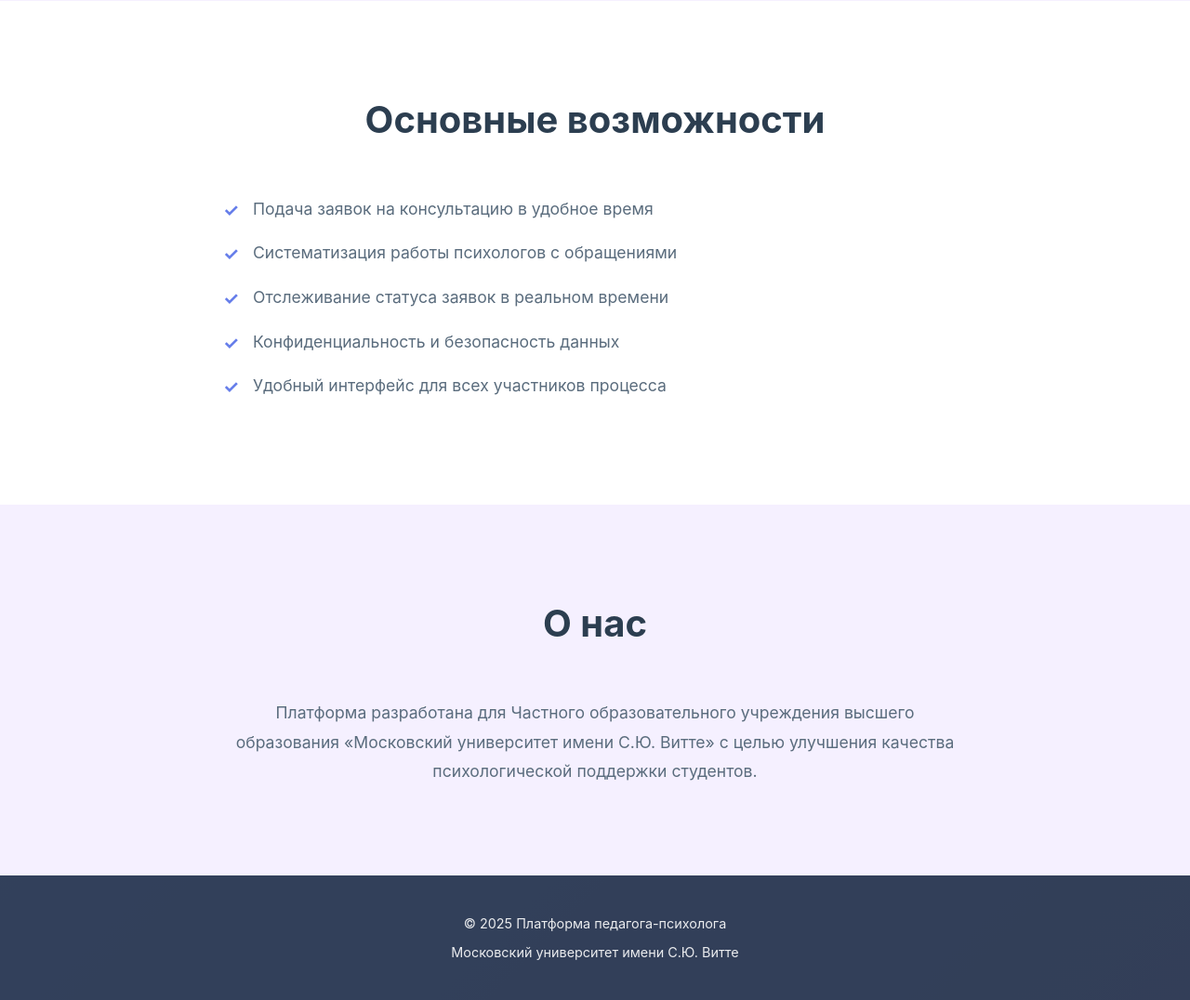
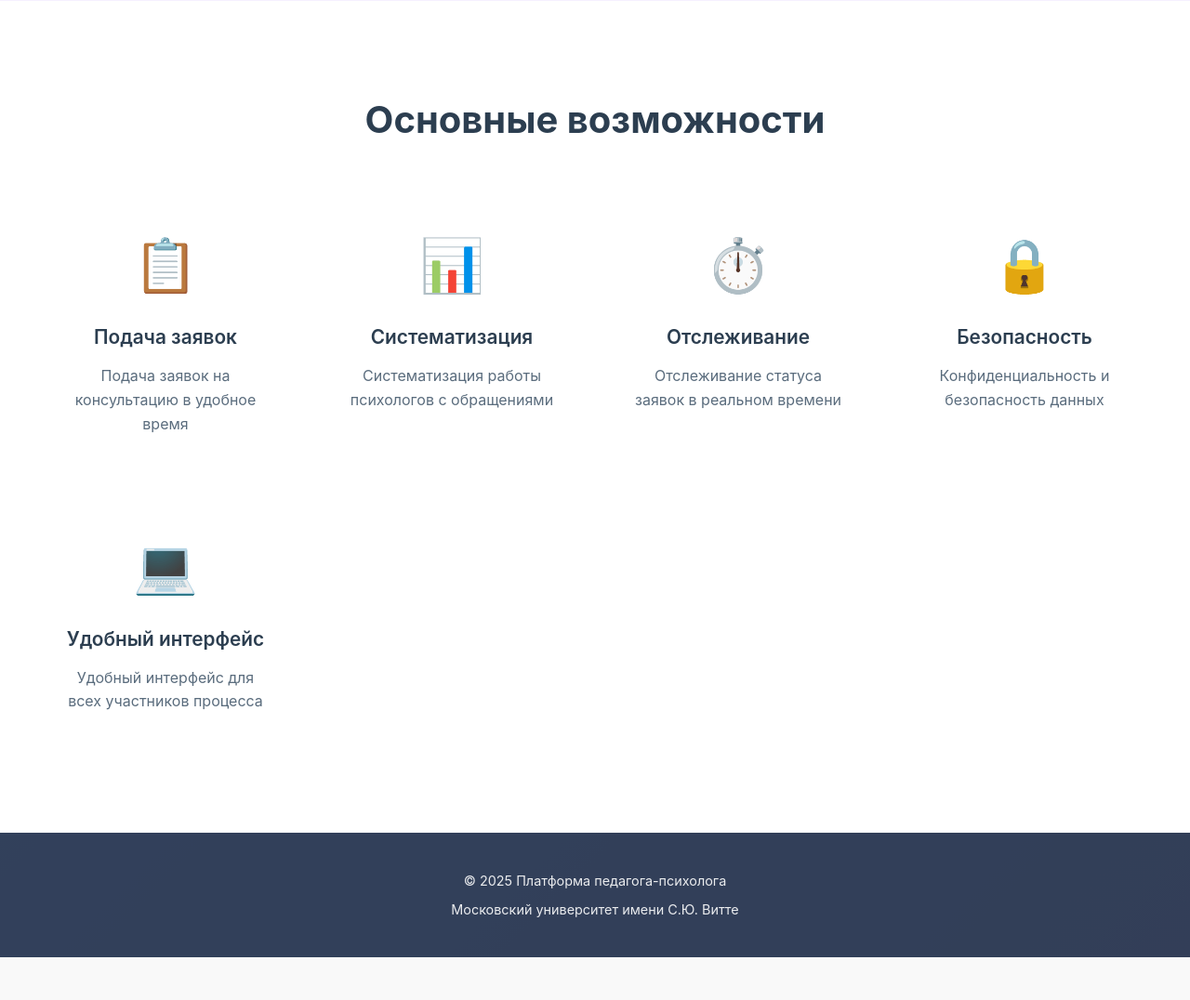
Before and after one commit to psixolog44/psixolog-cabinet, a Django app: page /about/ in a window 1280 px wide. Shown: the part 841-1917 px from the top of the page at 93% size. After the commit the page ends 1871 px from the top, so only its background shows below. Run offline with Django 5.2, Linux system fonts and the light colour scheme.

Commit message:
Modernized page UI

```diff
--- a/static/css/style.css
+++ b/static/css/style.css
@@ -347,47 +347,41 @@ section h2 {
     padding: 2rem 0;
 }
 
-.features-list {
-    list-style: none;
-    padding-left: 0;
-    margin: 2rem auto 0;
-    max-width: 800px;
+.features-grid-about {
+    display: grid;
+    grid-template-columns: repeat(auto-fit, minmax(250px, 1fr));
+    gap: 2rem;
+    margin-top: 2rem;
 }
 
-.features-list li {
-    font-size: 1.1rem;
-    line-height: 1.8;
-    color: #5a6c7d;
-    padding-left: 2rem;
-    position: relative;
-    margin-bottom: 1rem;
-    text-align: left;
+.feature-item {
+    text-align: center;
+    padding: 2rem 1.5rem;
+    transition: transform 0.3s ease;
 }
 
-.features-list li::before {
-    content: "✓";
-    position: absolute;
-    left: 0;
-    color: #667eea;
-    font-weight: bold;
-    font-size: 1.2rem;
+.feature-item:hover {
+    transform: translateY(-5px);
 }
 
-.about-info {
-    background: #f5f0ff;
+.feature-icon-about {
+    font-size: 3.5rem;
+    margin-bottom: 1rem;
+    display: block;
 }
 
-.about-info .section-content {
-    padding: 2rem 0;
+.feature-item h3 {
+    font-size: 1.3rem;
+    margin-bottom: 0.8rem;
+    color: #2c3e50;
+    font-weight: 600;
 }
 
-.about-info p {
-    font-size: 1.1rem;
-    line-height: 1.8;
+.feature-item p {
+    font-size: 1rem;
+    line-height: 1.6;
     color: #5a6c7d;
-    text-align: center;
-    max-width: 800px;
-    margin: 0 auto;
+    margin: 0;
 }
 
 .features {
@@ -552,6 +546,10 @@ section h2 {
         grid-template-columns: 1fr;
     }
 
+    .features-grid-about {
+        grid-template-columns: 1fr;
+    }
+
     .steps {
         grid-template-columns: 1fr;
     }
--- a/templates/about.html
+++ b/templates/about.html
@@ -20,20 +20,33 @@
 <section class="about-features">
     <div class="section-content">
         <h2>Основные возможности</h2>
-        <ul class="features-list">
-            <li>Подача заявок на консультацию в удобное время</li>
-            <li>Систематизация работы психологов с обращениями</li>
-            <li>Отслеживание статуса заявок в реальном времени</li>
-            <li>Конфиденциальность и безопасность данных</li>
-            <li>Удобный интерфейс для всех участников процесса</li>
-        </ul>
-    </div>
-</section>
-
-<section class="about-info">
-    <div class="section-content">
-        <h2>О нас</h2>
-        <p>Платформа разработана для Частного образовательного учреждения высшего образования «Московский университет имени С.Ю. Витте» с целью улучшения качества психологической поддержки студентов.</p>
+        <div class="features-grid-about">
+            <div class="feature-item">
+                <div class="feature-icon-about">📋</div>
+                <h3>Подача заявок</h3>
+                <p>Подача заявок на консультацию в удобное время</p>
+            </div>
+            <div class="feature-item">
+                <div class="feature-icon-about">📊</div>
+                <h3>Систематизация</h3>
+                <p>Систематизация работы психологов с обращениями</p>
+            </div>
+            <div class="feature-item">
+                <div class="feature-icon-about">⏱️</div>
+                <h3>Отслеживание</h3>
+                <p>Отслеживание статуса заявок в реальном времени</p>
+            </div>
+            <div class="feature-item">
+                <div class="feature-icon-about">🔒</div>
+                <h3>Безопасность</h3>
+                <p>Конфиденциальность и безопасность данных</p>
+            </div>
+            <div class="feature-item">
+                <div class="feature-icon-about">💻</div>
+                <h3>Удобный интерфейс</h3>
+                <p>Удобный интерфейс для всех участников процесса</p>
+            </div>
+        </div>
     </div>
 </section>
 {% endblock %}
```
